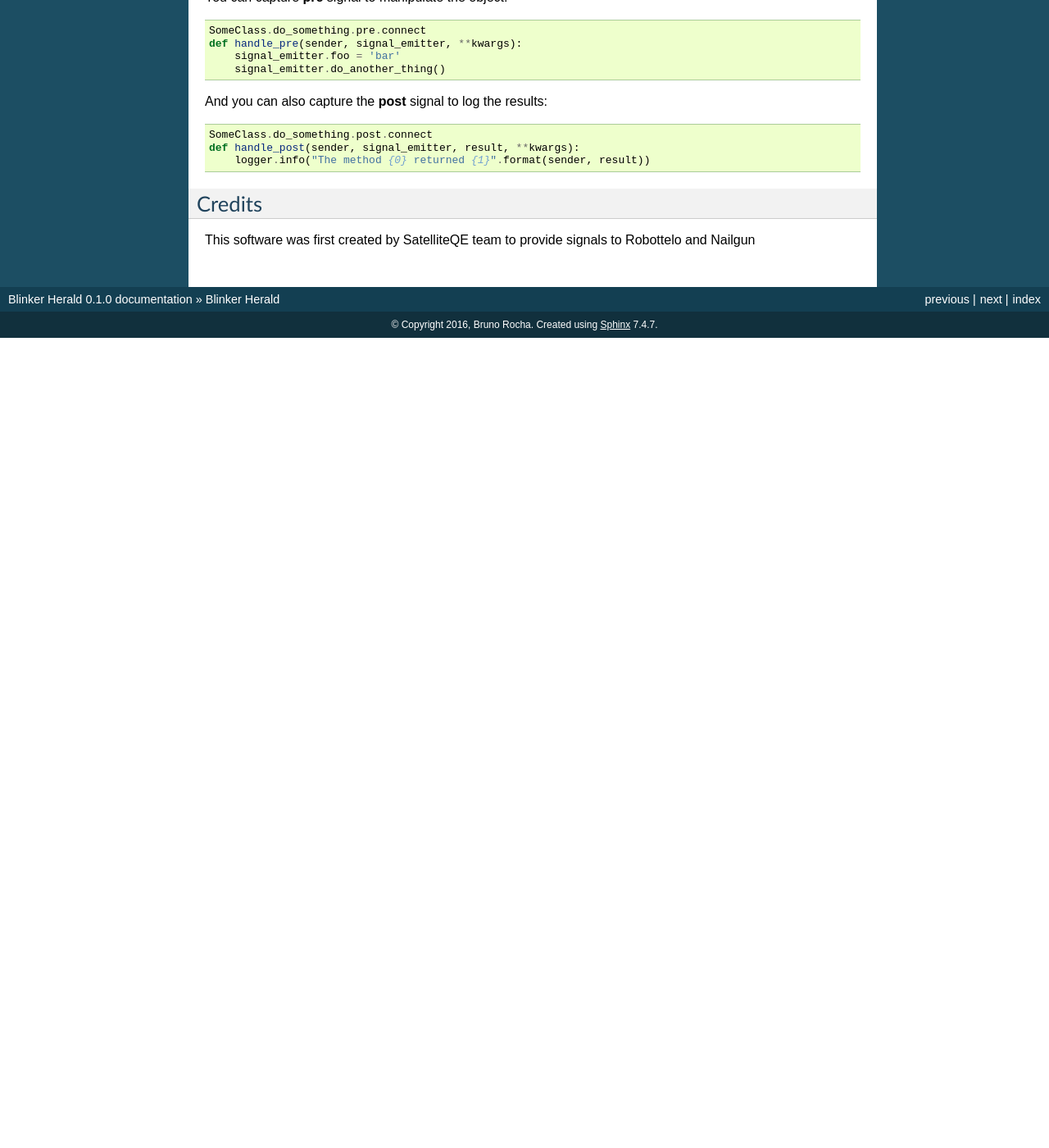
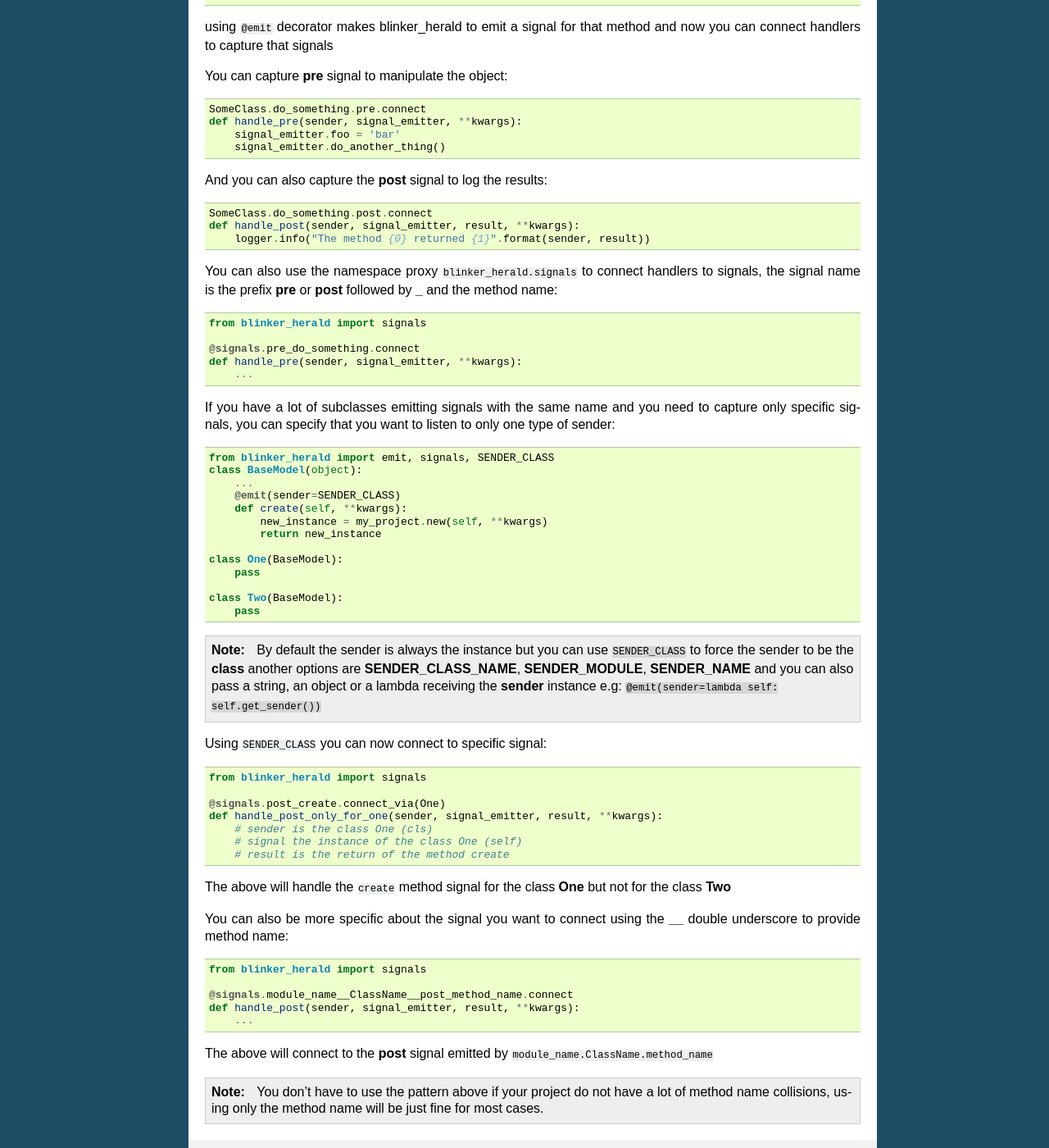
Before and after one commit to SatelliteQE/blinker_herald, a Sphinx documentation site: the page built from docs/readme.rst, in a window 1280 px wide and 1400 px high, scrolled down 700 px. Shown: the whole window at 82% size. Built offline with Sphinx 7.4.7, drawn with Linux system fonts in a browser that asks for light colours; before the commit the page ends 1112 px from its top, so only the background shows below that; some of the changed text lies outside the part shown.

Commit message:
add signals proxy, updated docs

```diff
--- a/README.rst
+++ b/README.rst
@@ -34,13 +34,18 @@ Features
 
 * All the features provided by `blinker`_
 * `+` an easy decorator :code:`@emit()` to magically emit signals when your functions are called and before it returns a result.
+* A :code:`signals` namespace proxy to discover the signals in your project
 * Customizable for your needs
 
-Let's say you have a class that does something::
+
+Usage
+-----
+Let's say you have a class and wants to emit a signal for a specific method::
 
     from blinker_herald import emit
 
     class SomeClass(object):
+
         @emit()
         def do_something(self, arg1):
             # here is were magically the 'pre' signal will be sent
@@ -65,6 +70,71 @@ And you can also capture the **post** signal to log the results::
         logger.info("The method {0} returned {1}".format(sender, result))
 
 
+You can also use the namespace proxy :code:`blinker_herald.signals` to connect
+handlers to signals, the signal name is the prefix **pre** or **post**
+followed by **_** and the method name::
+
+    from blinker_herald import signals
+
+    @signals.pre_do_something.connect
+    def handle_pre(sender, signal_emitter, **kwargs):
+        ...
+
+
+If you have a lot of subclasses emitting signals with the same name and you
+need to capture only specific signals, you can specify that you want to listen
+to only one type of sender::
+
+    from blinker_herald import emit, signals, SENDER_CLASS
+    class BaseModel(object):
+        ...
+        @emit(sender=SENDER_CLASS)
+        def create(self, **kwargs):
+            new_instance = my_project.new(self, **kwargs)
+            return new_instance
+
+    class One(BaseModel):
+        pass
+
+    class Two(BaseModel):
+        pass
+
+.. note::
+   By default the sender is always the instance but you can use :code:`SENDER_CLASS`
+   to force the sender to be the **class** another options are **SENDER_CLASS_NAME**,
+   **SENDER_MODULE**, **SENDER_NAME** and you can also pass a string, an object
+   or a lambda receiving the **sender** instance e.g: :code:`@emit(sender=lambda self: self.get_sender())`
+
+Using :code:`SENDER_CLASS` you can now connect to specific signal::
+
+    from blinker_herald import signals
+
+    @signals.post_create.connect_via(One)
+    def handle_post_only_for_one(sender, signal_emitter, result, **kwargs):
+        # sender is the class One (cls)
+        # signal the instance of the class One (self)
+        # result is the return of the method create
+
+The above will handle the :code:`create` method signal for the class **One** but not for the class **Two**
+
+
+You can also be more specific about the signal you want to connect using the
+**__** double underscore to provide method name::
+
+    from blinker_herald import signals
+
+    @signals.module_name__ClassName__post_method_name.connect
+    def handle_post(sender, signal_emitter, result, **kwargs):
+        ...
+
+The above will connect to the **post** signal emitted by :code:`module_name.ClassName.method_name`
+
+.. note::
+  You don't have to use the pattern above if your project do not have a lot of
+  method name collisions, using only the method name will be just fine for most cases.
+
+
+
 Credits
 -------
 
--- a/docs/index.rst
+++ b/docs/index.rst
@@ -23,7 +23,6 @@ Contents:
 
    readme
    installation
-   usage
    contributing
    authors
    history
```
Also changed, not shown: docs/usage.rst (deleted, +0 -31 lines), travis_pypi_setup.py (deleted, +0 -122 lines), .travis.yml, 2 other files.
